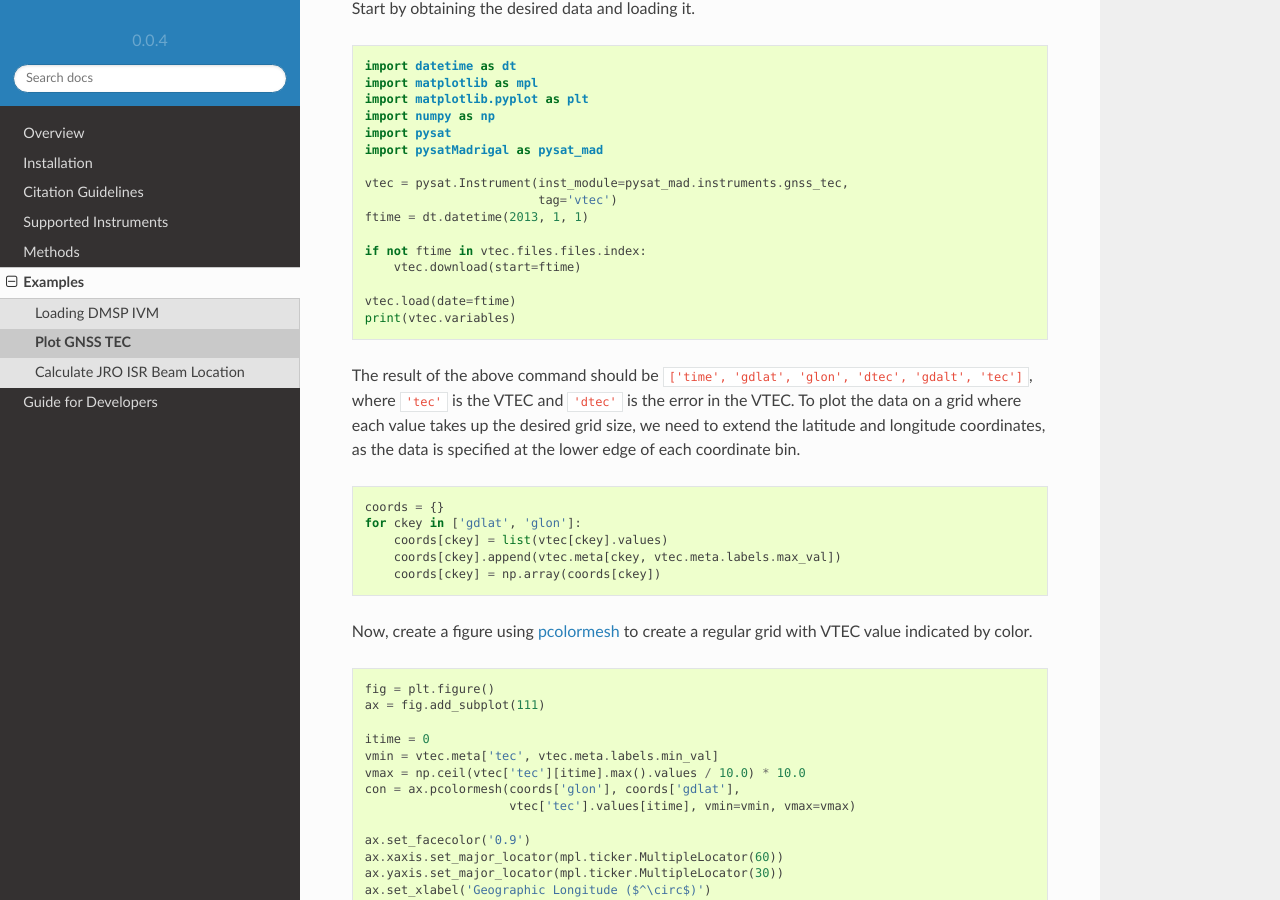
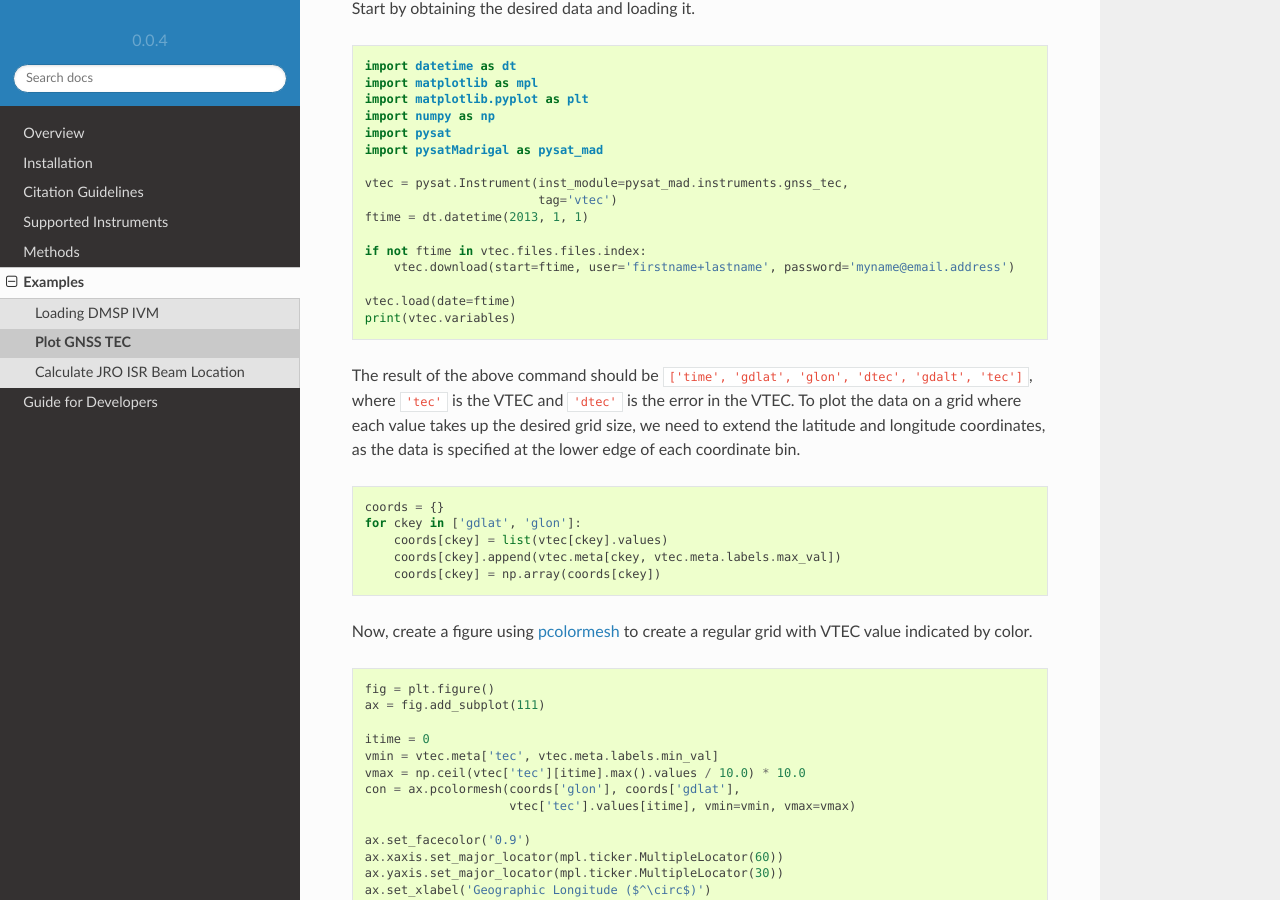
Before and after one commit to pysat/pysatMadrigal, a Sphinx documentation site: the page built from docs/examples/ex_gnss_tec.rst, in a window 1280 px wide and 900 px high, scrolled down 333 px. Built offline with Sphinx 7.4.7 and the Read the Docs theme 2.0.0, drawn with Linux system fonts in a browser that asks for light colours; pages that are not in the unit, such as notebooks, are missing from menus.

Commit message:
BUG: fixed download example
Fixed a bug in the download example.

Co-authored-by: Russell Stoneback <rstoneba@utdallas.edu>

```diff
--- a/docs/examples/ex_gnss_tec.rst
+++ b/docs/examples/ex_gnss_tec.rst
@@ -28,7 +28,7 @@ and loading it.
    ftime = dt.datetime(2013, 1, 1)
 
    if not ftime in vtec.files.files.index:
-       vtec.download(start=ftime)
+       vtec.download(start=ftime, user='firstname+lastname', password='myname@email.address')
 
    vtec.load(date=ftime)
    print(vtec.variables)
```
